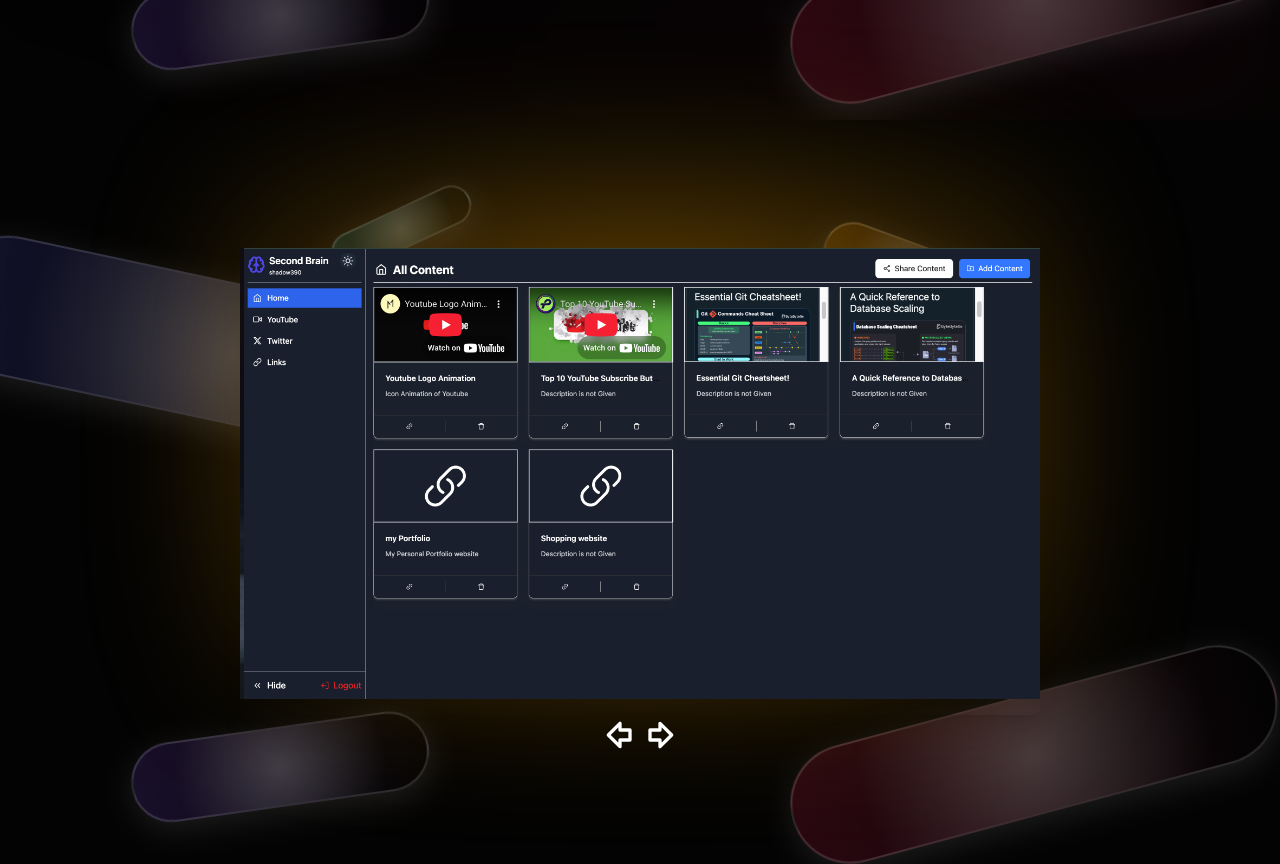
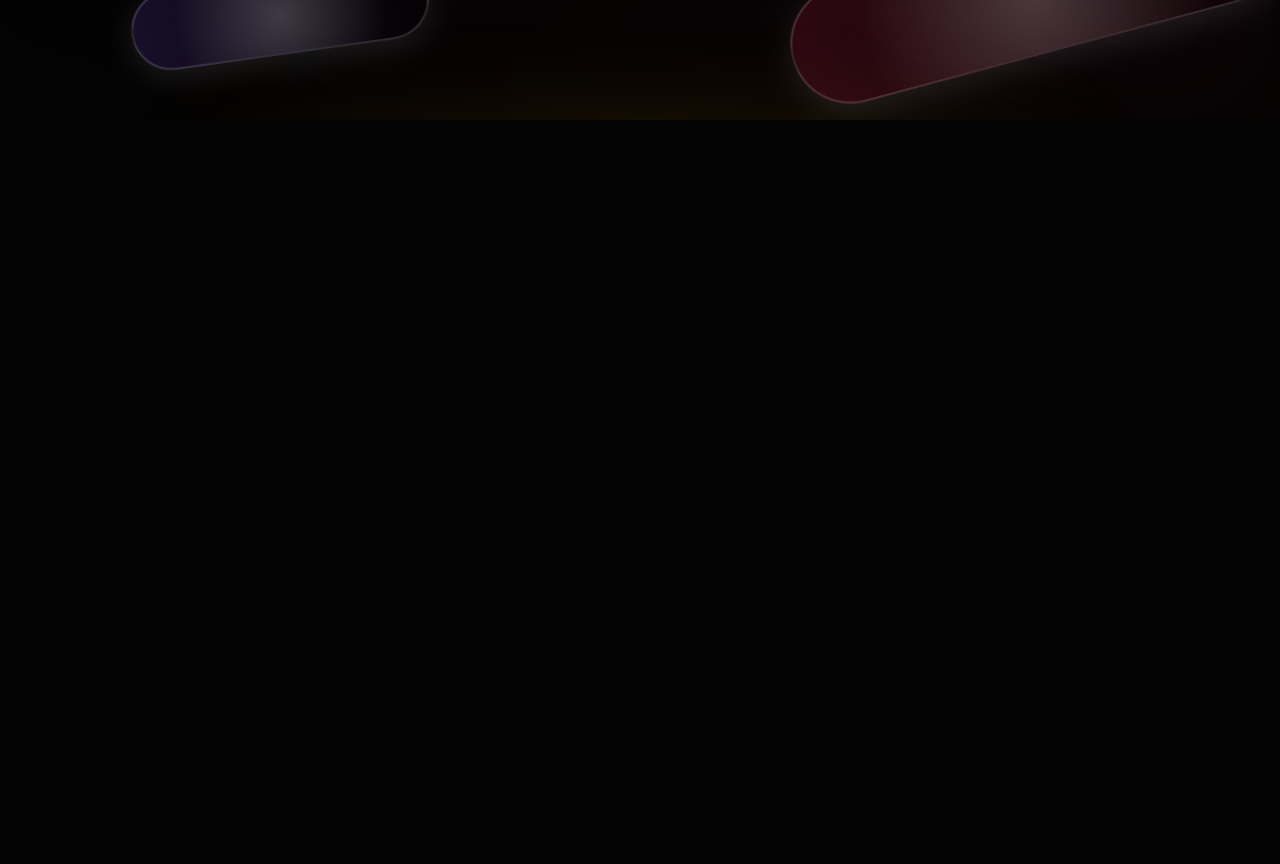
Before and after one commit to KISHANsingh0001/Second-brain-App-Landing-Page, a Next.js app: page / in a window 1280 px wide. Shown: the part 680-1544 px from the top of the page. Built offline with nearby package versions, Linux system fonts and the light colour scheme.

Commit message:
adjust the ui

```diff
--- a/src/app/globals.css
+++ b/src/app/globals.css
@@ -12,7 +12,7 @@
 
 :root {
   --background: #030303; /* Set the global background color */
-    overflow-x:hidden;
+
 }
 
 @theme inline {
@@ -36,35 +36,12 @@
   --color-input: var(--input);
   --color-ring: var(--ring);
 }
-@keyframes marquee {
-  0% {
-    transform: translateX(0%);
-  }
-  100% {
-    transform: translateX(70%);
-  }
-}
 
-@keyframes marquee-vertical {
-  0% {
-    transform: translateY(0%);
-  }
-  100% {
-    transform: translateY(-70%);
-  }
-}
-
-.animate-marquee {
-  animation: marquee var(--duration, 40s) linear infinite;
-}
-
-.animate-marquee-vertical {
-  animation: marquee-vertical var(--duration, 40s) linear infinite;
-}
 @layer base {
   * {
     @apply border-border outline-ring/50;
-
+    margin: 0;
+    padding: 0;
     scrollbar-width: none;
 
   }
@@ -72,7 +49,6 @@
     @apply bg-background text-foreground;
     margin: 0;
     padding: 0;
-
     box-sizing: border-box;
   }
 }
--- a/src/app/page.tsx
+++ b/src/app/page.tsx
@@ -9,7 +9,7 @@ import HeroGeometric from "@/components/ui/shape-landing-hero";
 {/* <HeroSectionDemo/> */}
 
 export default function Home() {
-  return <div className="">
+  return <div className="w-screen h-screen overflow-x-hidden">
     <Navbar/>
    <HeroGeometric/>
    <AnimatedBeam/>
--- a/src/components/ui/animated-beam.tsx
+++ b/src/components/ui/animated-beam.tsx
@@ -125,7 +125,8 @@ export default function AnimatedBeam() {
         //  </div>
     return (
       <div className="relative w-full py-14">
-         <div className="absolute inset-0 overflow-hidden">
+
+         {/* <div className="absolute inset-0 overflow-hidden">
                  <ElegantShape
                    delay={0.3}
                    width={600}
@@ -170,7 +171,7 @@ export default function AnimatedBeam() {
                    gradient="from-cyan-500/[0.15]"
                    className="left-[20%] md:left-[25%] top-[5%] md:top-[10%]"
                  />
-               </div>
+         </div> */}
 
     <motion.div
       custom={0}
--- a/src/components/ui/navBar.tsx
+++ b/src/components/ui/navBar.tsx
@@ -13,7 +13,7 @@ function Navbar() {
   };
 
   return (
-    <nav className="w-full flex flex-wrap items-center justify-between py-[10px] px-4 sm:px-6 lg:px-16 backdrop-blur-lg fixed top-0 z-50 border-b border-white/10">
+    <nav className="w-full max-w-full flex flex-wrap items-center justify-between py-[10px] px-4 sm:px-6 lg:px-16 backdrop-blur-lg fixed top-0 z-50 border-b border-white/10 overflow-hidden">
     {/* Left Section: Logo and Title */}
     <div className="flex items-center gap-3">
       <div>
```
Lines whose indentation alone changed are shown as unchanged.
